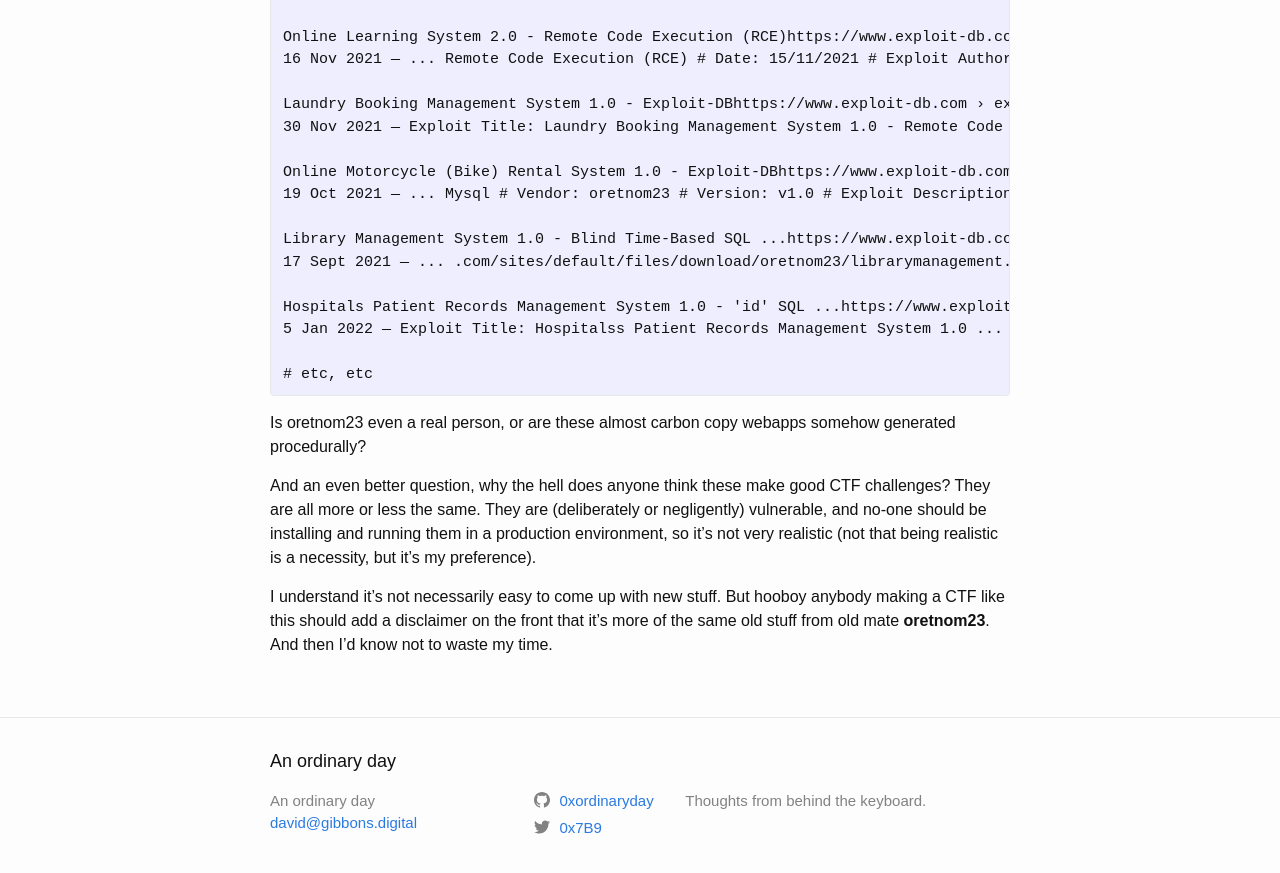
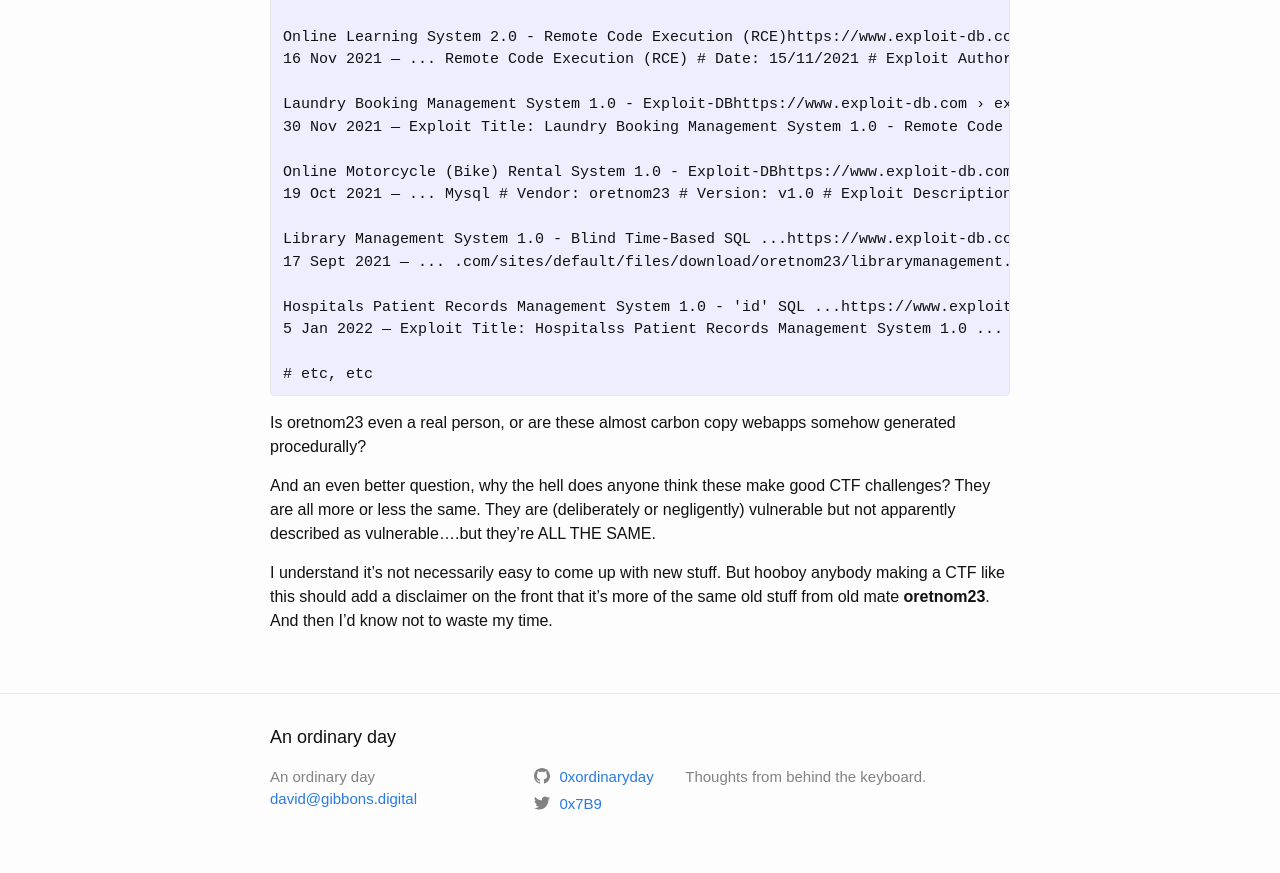
Before and after one commit to 0xordinaryday/blog, a Jekyll site: the page built from hacking/_posts/2022-02-19-oretnom.md, in a window 1280 px wide and 900 px high, scrolled down 1148 px. Shown: the top 873 px of the window. Built offline with Jekyll 4.4.1, drawn with Linux system fonts in a browser that asks for light colours.

Commit message:
slightly revise oretnom

```diff
--- a/hacking/_posts/2022-02-19-oretnom.md
+++ b/hacking/_posts/2022-02-19-oretnom.md
@@ -59,6 +59,6 @@ Hospitals Patient Records Management System 1.0 - 'id' SQL ...https://www.exploi
 
 Is oretnom23 even a real person, or are these almost carbon copy webapps somehow generated procedurally?
 
-And an even better question, why the hell does anyone think these make good CTF challenges? They are all more or less the same. They are (deliberately or negligently) vulnerable, and no-one should be installing and running them in a production environment, so it's not very realistic (not that being realistic is a necessity, but it's my preference).
+And an even better question, why the hell does anyone think these make good CTF challenges? They are all more or less the same. They are (deliberately or negligently) vulnerable but not apparently described as vulnerable....but they're ALL THE SAME.
 
 I understand it's not necessarily easy to come up with new stuff. But hooboy anybody making a CTF like this should add a disclaimer on the front that it's more of the same old stuff from old mate **oretnom23**. And then I'd know not to waste my time.
```
